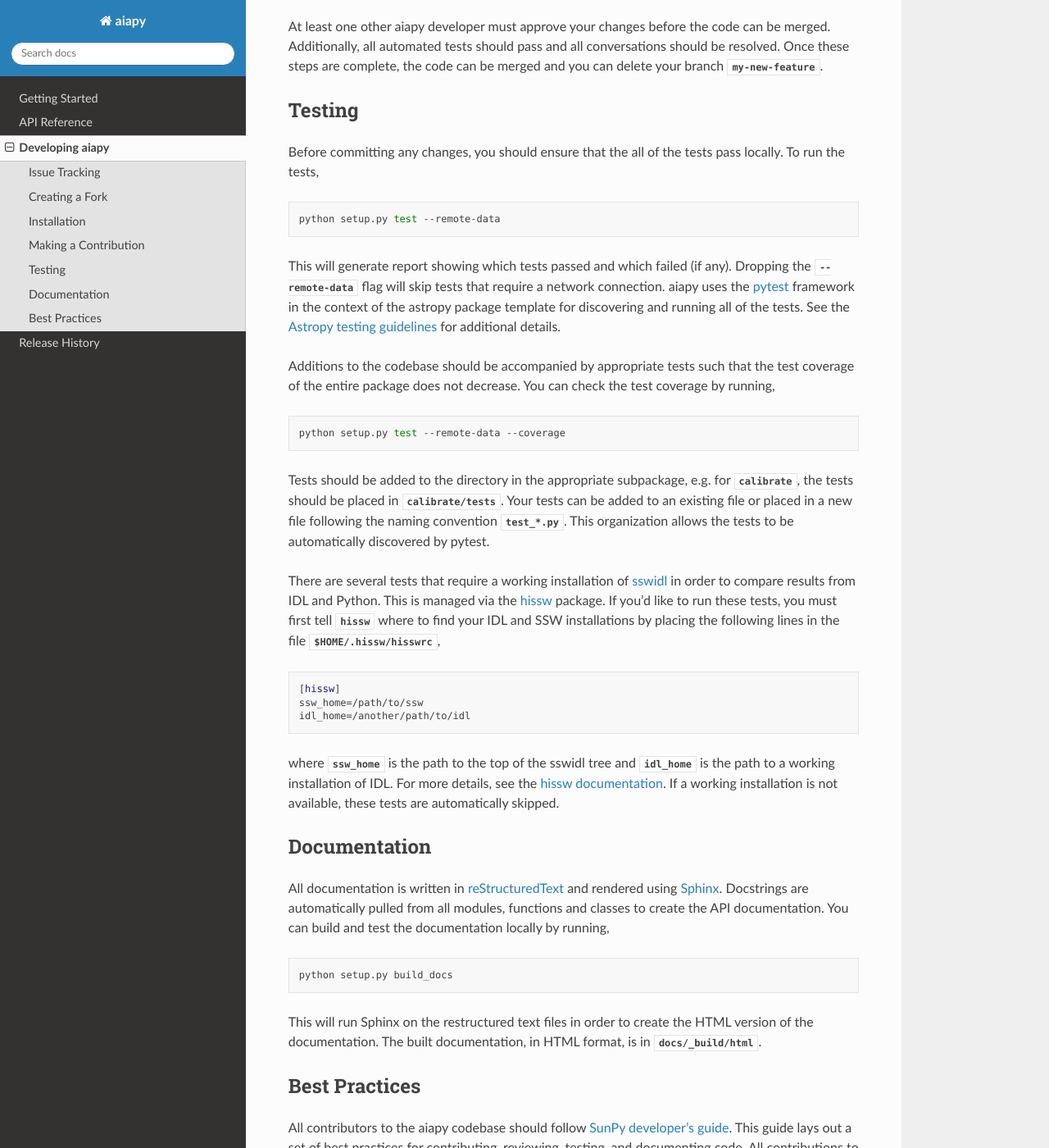
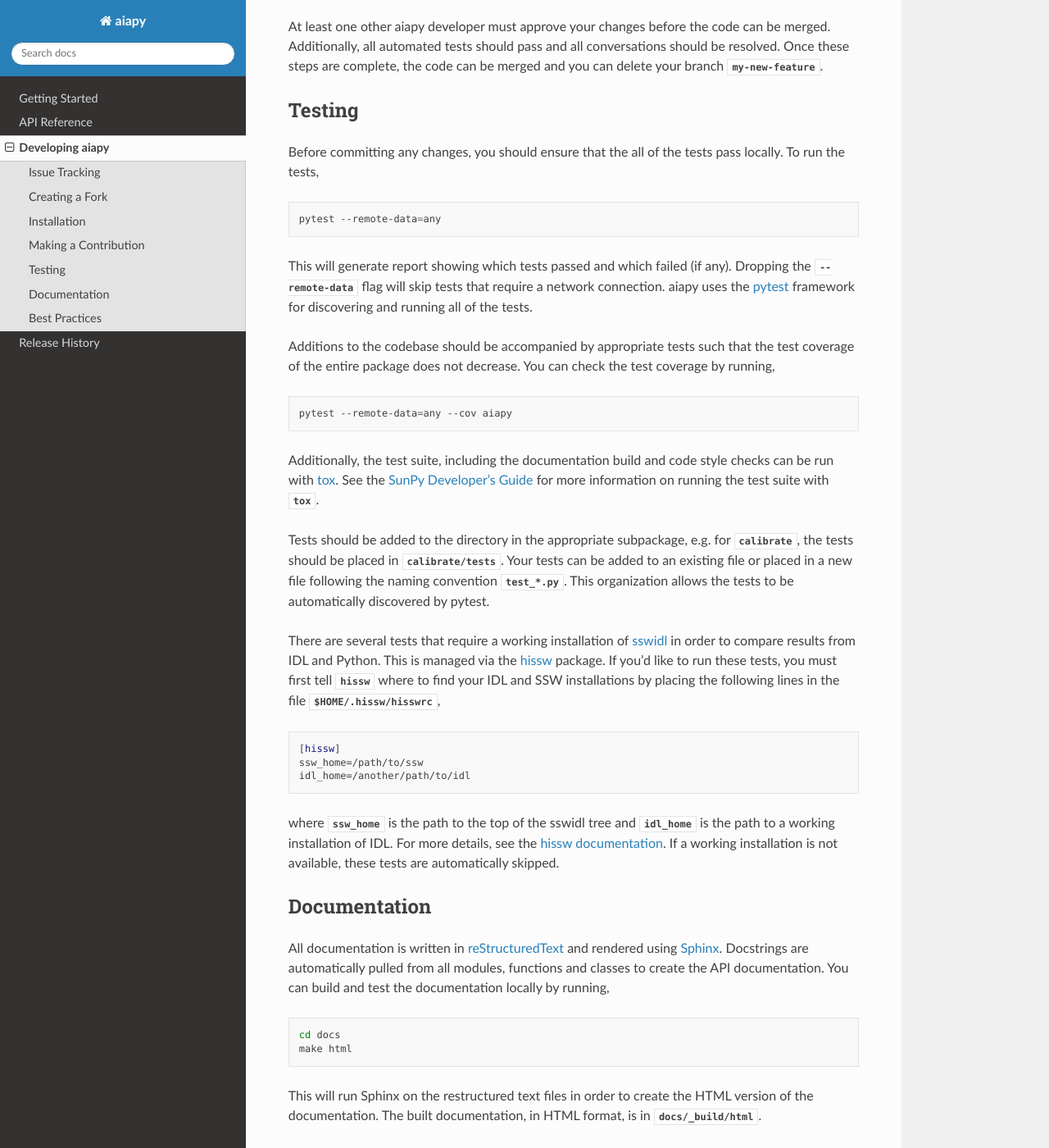
Before and after one commit to LM-SAL/aiapy, a Sphinx documentation site: the page built from docs/develop.rst, in a window 1280 px wide and 1400 px high, scrolled down 2161 px. Shown: the whole window at 82% size. Built offline with Sphinx 7.4.7 and the Read the Docs theme 2.0.0, drawn with Linux system fonts in a browser that asks for light colours; pages that are not in the unit, such as notebooks, are missing from menus; the version number could not be read and is left out; some of the changed text lies outside the part shown.

Commit message:
update dev guide

```diff
--- a/docs/develop.rst
+++ b/docs/develop.rst
@@ -84,7 +84,7 @@ To make sure everything is working alright, you can run the tests,
 
 .. code-block:: shell
 
-    python setup.py test
+    pytest --remote-data=any
 
 See testing_ for more details regarding running the tests.
 
@@ -129,15 +129,12 @@ locally. To run the tests,
 
 .. code:: shell
 
-    python setup.py test --remote-data
+    pytest --remote-data=any
 
 This will generate report showing which tests passed and which failed (if any).
 Dropping the `--remote-data` flag will skip tests that require a network
 connection. aiapy uses the `pytest <https://pytest.org/en/latest/>`_ framework
-in the context of the astropy package template for discovering and running
-all of the tests. See the
-`Astropy testing guidelines <https://docs.astropy.org/en/stable/development/testguide.html>`_
-for additional details.
+for discovering and running all of the tests.
 
 Additions to the codebase should be accompanied by appropriate
 tests such that the test coverage of the entire package does not decrease.
@@ -145,7 +142,12 @@ You can check the test coverage by running,
 
 .. code:: shell
 
-    python setup.py test --remote-data --coverage
+    pytest --remote-data=any --cov aiapy
+
+Additionally, the test suite, including the documentation build and code
+style checks can be run with `tox <https://tox.readthedocs.io/en/latest/>`_. See the
+`SunPy Developer's Guide <https://docs.sunpy.org/en/stable/dev_guide/stability.html>`_
+for more information on running the test suite with `tox`.
 
 Tests should be added to the directory in the appropriate subpackage, e.g.
 for  `calibrate`, the tests should be placed in `calibrate/tests`. Your
@@ -182,7 +184,8 @@ You can build and test the documentation locally by running,
 
 .. code:: shell
 
-    python setup.py build_docs
+    cd docs
+    make html
 
 This will run Sphinx on the restructured text files in order to create the
 HTML version of the documentation.
```
Also changed, not shown: other parts of docs/develop.rst (+1 -1 lines).
